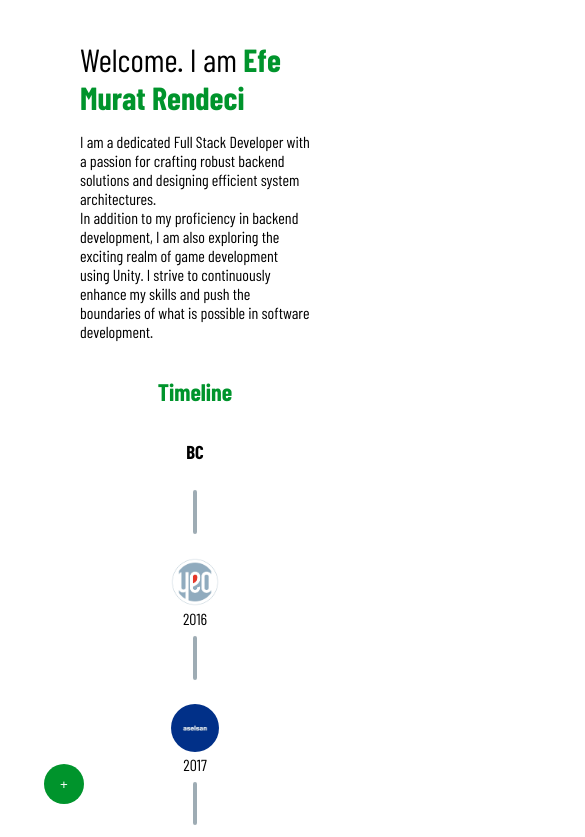
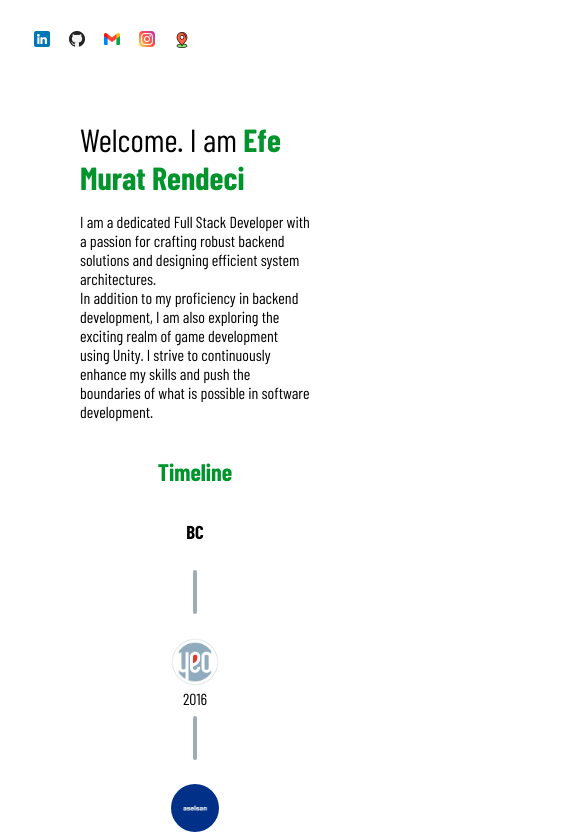
Before and after one commit to efemuratrendeci/ui, a SvelteKit app: page / in a window 390 px wide. Shown: the top 837 px of the page, 585 px wide, since content can reach past the window. Built offline with nearby package versions, Linux system fonts and the light colour scheme; a web font is replaced by a local one.

Commit message:
feat: nav changed

```diff
--- a/src/routes/components/Navbar.svelte
+++ b/src/routes/components/Navbar.svelte
@@ -1,12 +1,3 @@
-<script>
-  let buttonSign = "+";
-  const handleActionButtonClick = () => {
-    const navbarItems = document.querySelector(".navbar_items");
-    navbarItems.classList.toggle("visible");
-    buttonSign = buttonSign === "+" ? "-" : "+";
-  };
-</script>
-
 <div class="navbar">
   <div class="navbar_items">
     <a href="https://www.linkedin.com/in/efe-murat-rendeci/"
@@ -21,12 +12,7 @@
     <a href="https://www.instagram.com/efemuratrendeci/"
       ><img src="instagram.png" alt="" class="nav_icon" /></a
     >
-    <div>
-      <img src="location.png" alt="" class="nav_icon" />
-      <div class="tooltip">
-        <p class="tooltip_context">Istanbul/Turkiye</p>
-      </div>
-    </div>
+    <img src="location.png" alt="" class="nav_icon" />
+    <p>Istanbul/Turkiye</p>
   </div>
-  <button on:click={handleActionButtonClick} class="navbar_button">{buttonSign}</button>
 </div>
--- a/src/styles/navbar.scss
+++ b/src/styles/navbar.scss
@@ -12,44 +12,15 @@
     display: flex;
     align-items: center;
     gap: 1em;
-    cursor: pointer;
+
+    p {
+      transition: all 0.3s ease;
+      visibility: hidden;
+    }
   }
 
-  &_button {
-    position: absolute;
-    left: 4.5em;
-    visibility: hidden;
-    color: white;
-    background-color: #00942c;
-    padding: 1em 1.15em;
-    height: 3em;
-    width: 3em;
-    border-radius: 50%;
-    border: none;
-    cursor: pointer;
-  }
-
-  @media (max-width: 600px) {
-    &_items {
-      visibility: hidden;
-      align-items: start;
-      background-color: #00942c96;
-      flex-direction: column;
-      border-radius: 15px;
-    }
-
-    &_button {
-      visibility: visible;
-      z-index: 2;
-    }
-
-    .visible {
-      position: fixed;
-      bottom: 5em;
-      display: flex;
-      visibility: visible;
-      transition: all 1s ease-in;
-    }
+  @media (max-width: 750px) {
+    position: relative;
   }
 }
 
@@ -57,4 +28,15 @@
   margin: 1em;
   width: 2em;
   height: 2em;
+  cursor: pointer;
+
+  @media (max-width: 750px) {
+    margin: 0.1em;
+    width: 1em;
+    height: 1em;
+  }
 }
+
+.nav_icon:hover + p {
+  visibility: visible;
+}
```
